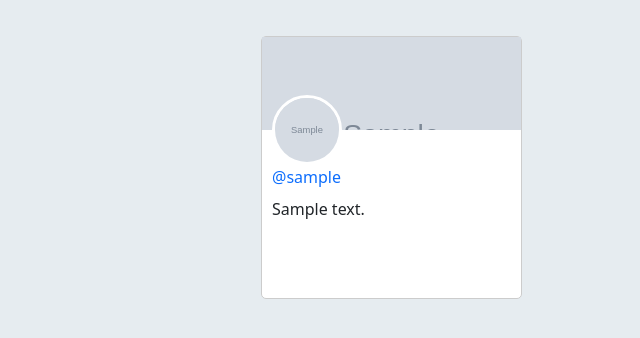
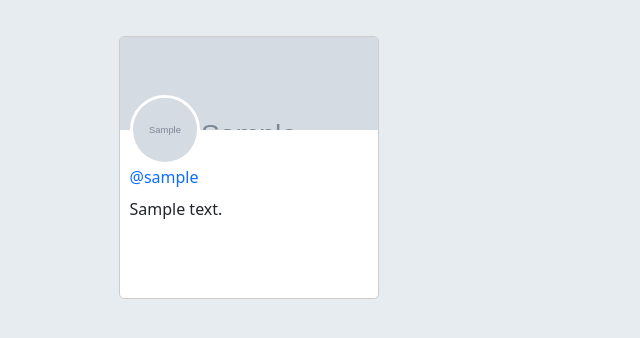
Before and after one commit to nickorsi/flask-warbler, a Flask app: template templates/users/index.html in a window 1280 px wide. Shown: the part 46-384 px from the top of the page, without its empty margins (106-746 px from the left). Run offline with Flask 3, Linux system fonts and the light colour scheme; the template is opened without the code that fills it: values that come from a table or form of the project are taken from there, others are empty; tables that the repository leaves empty hold one stand-in row (values such as "Sample post"); grey boxes marked "Sample" are stand-in pictures.

Commit message:
Modified styling for user cards.

```diff
--- a/templates/users/index.html
+++ b/templates/users/index.html
@@ -3,7 +3,7 @@
 {% if users|length == 0 %}
 <h3>Sorry, no users found</h3>
 {% else %}
-<div class="row justify-content-end">
+<div class="row justify-content-around">
   <div class="col-sm-9">
     <div class="row">
 
```
